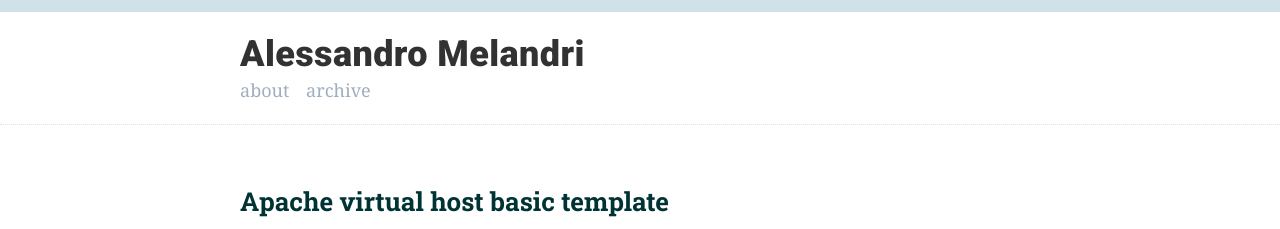
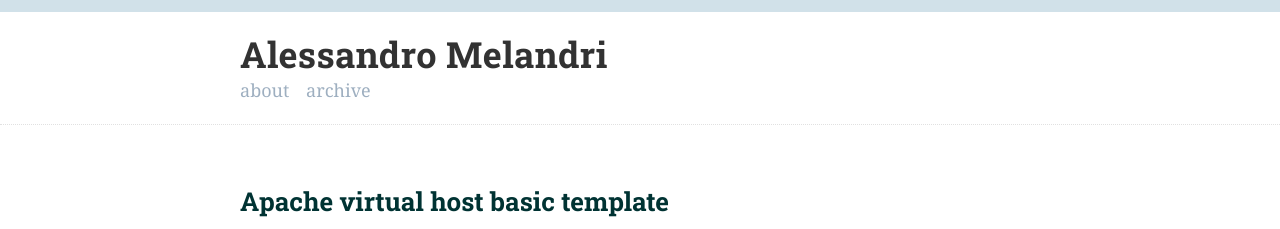
Before and after one commit to amelandri/amelandri.github.io, a Jekyll site: the page built from index.html, in a window 1280 px wide. Shown: the top 229 px of the page. Built offline with Jekyll 4.4.1, drawn with Linux system fonts in a browser that asks for light colours; nearby versions of some CDN libraries; the list of posts is cut into pages by our own code; comment, search, counter and statistics services are not loaded.

Commit message:
Header changes

```diff
--- a/_includes/head.html
+++ b/_includes/head.html
@@ -23,8 +23,8 @@
 
 
   <!-- Icons -->
-  <link rel="apple-touch-icon-precomposed" sizes="144x144" href="{{ site.baseurl }}/public/favicon.png">
-  <link rel="shortcut icon" href="{{ site.baseurl }}/public/favicon.png">
+  <link rel="apple-touch-icon-precomposed" sizes="144x144" href="{{ site.baseurl }}/public/apple-icon-180x180.png">
+  <link rel="shortcut icon" href="{{ site.baseurl }}/public/apple-icon-180x180.png">
 
   <!-- RSS -->
   <link rel="alternate" type="application/rss+xml" title="RSS" href="/atom.xml">
--- a/public/css/lanyon.css
+++ b/public/css/lanyon.css
@@ -107,7 +107,6 @@ h1, h2, h3, h4, h5, h6 {
   margin-bottom: 0;
   color: #505050;
   font-size: 1.8rem;
-  font-family: 'Roboto', sans-serif;
   font-weight: 900;
   letter-spacing: 0.02rem;
 }
```
